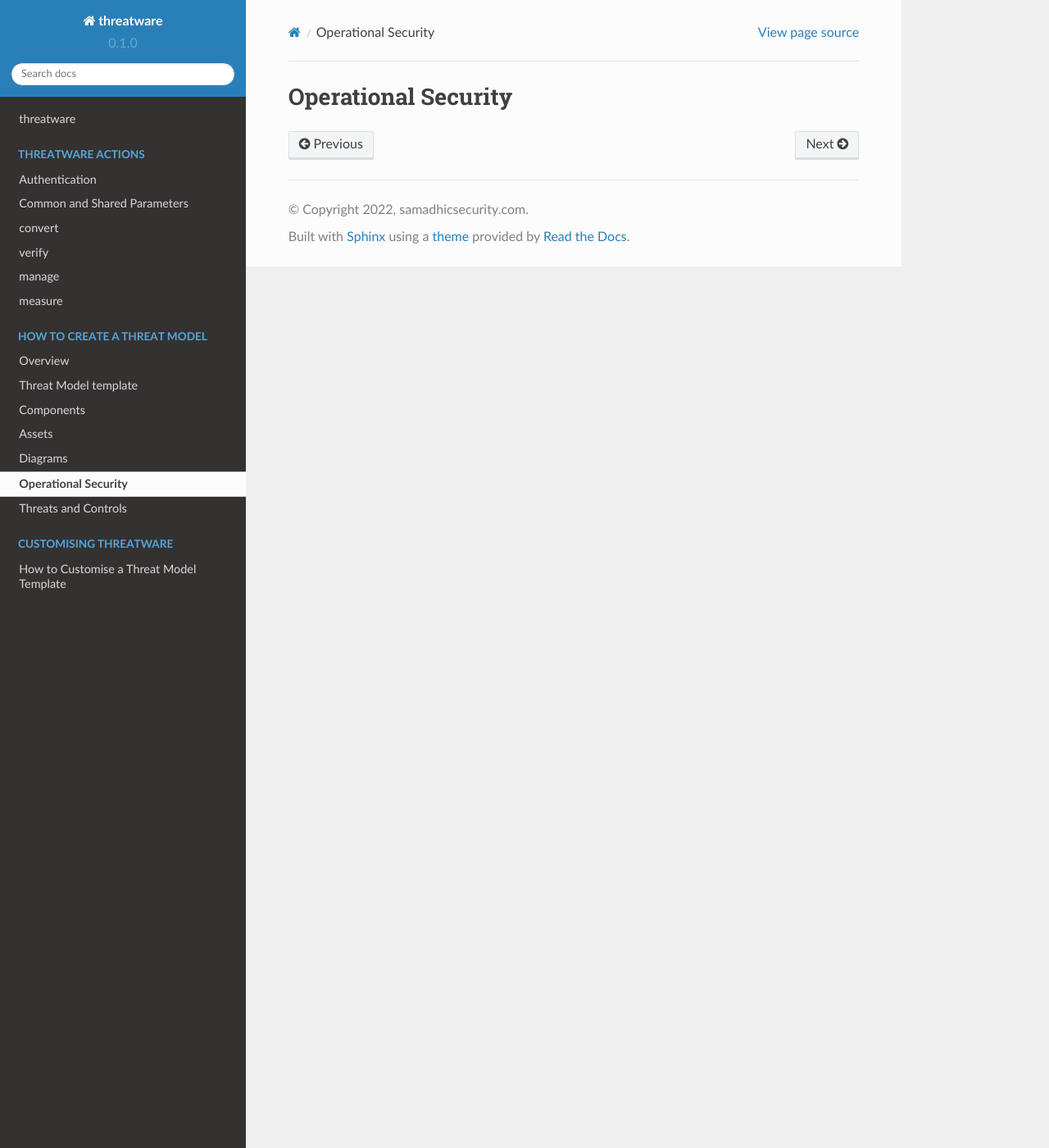
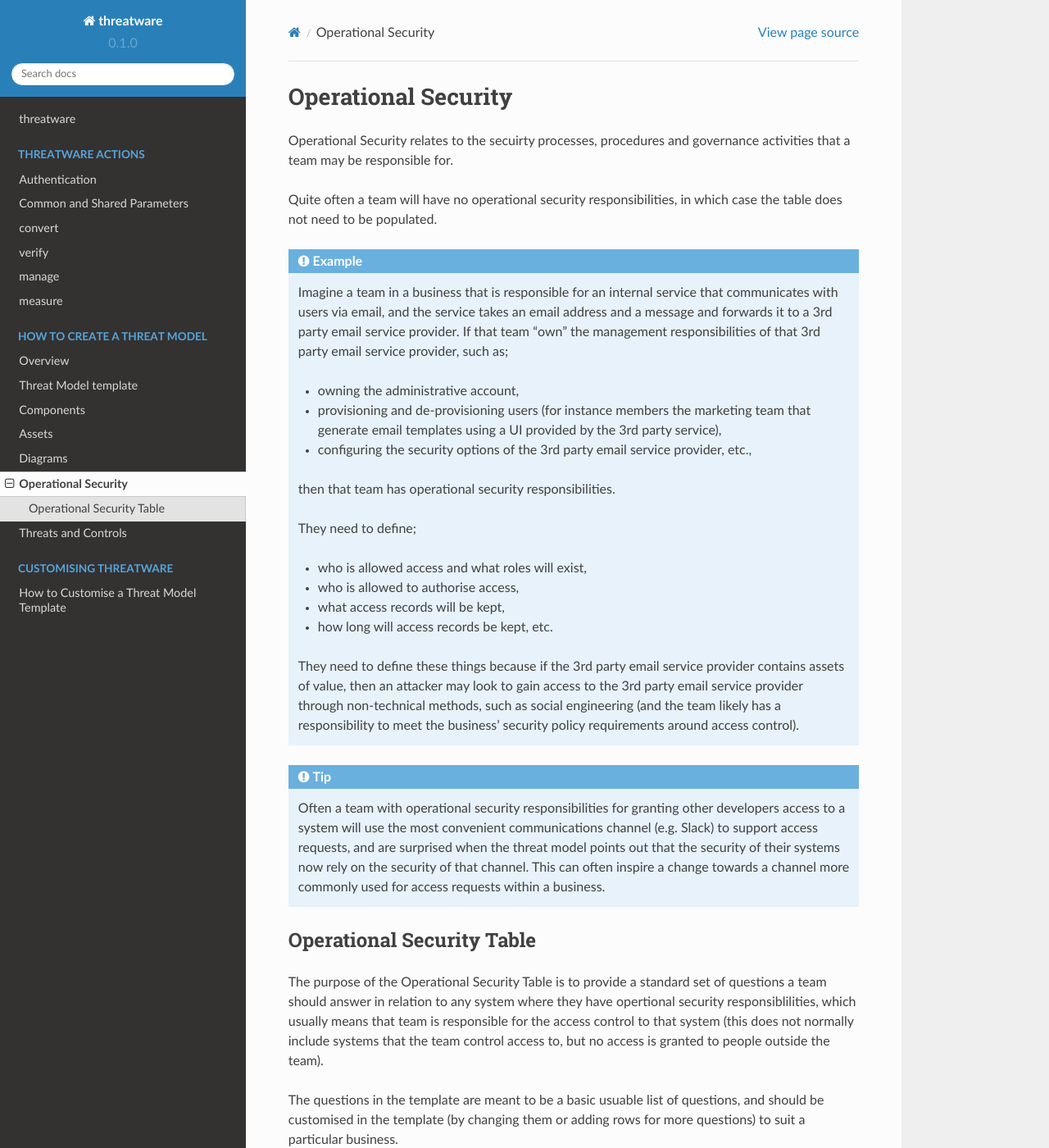
Before and after one commit to samadhicsec/threatware-docs, a Sphinx documentation site: the page built from docs/source/create/operations.md, in a window 1280 px wide and 1400 px high. Shown: the whole window at 82% size. Built offline with Sphinx 7.4.7 and the Read the Docs theme 2.0.0, drawn with Linux system fonts in a browser that asks for light colours; some of the changed text lies outside the part shown.

Commit message:
Added docs for Operational Security

```diff
--- a/docs/source/create/operations.md
+++ b/docs/source/create/operations.md
@@ -1 +1,42 @@
 # Operational Security
+
+Operational Security relates to the secuirty processes, procedures and governance activities that a team may be responsible for.
+
+Quite often a team will have no operational security responsibilities, in which case the table does not need to be populated.
+
+:::{admonition}  Example
+Imagine a team in a business that is responsible for an internal service that communicates with users via email, and the service takes an email address and a message and forwards it to a 3rd party email service provider.  If that team "own" the management responsibilities of that 3rd party email service provider, such as;
+- owning the administrative account,
+- provisioning and de-provisioning users (for instance members the marketing team that generate email templates using a UI provided by the 3rd party service),
+- configuring the security options of the 3rd party email service provider, etc.,
+
+then that team has operational security responsibilities.
+
+They need to define;
+- who is allowed access and what roles will exist,
+- who is allowed to authorise access,
+- what access records will be kept,
+- how long will access records be kept, etc.
+
+They need to define these things because if the 3rd party email service provider contains assets of value, then an attacker may look to gain access to the 3rd party email service provider through non-technical methods, such as social engineering (and the team likely has a responsibility to meet the business' security policy requirements around access control).
+:::
+
+:::{admonition} Tip
+Often a team with operational security responsibilities for granting other developers access to a system will use the most convenient communications channel (e.g. Slack) to support access requests, and are surprised when the threat model points out that the security of their systems now rely on the security of that channel.  This can often inspire a change towards a channel more commonly used for access requests within a business.
+:::
+
+## Operational Security Table
+
+The purpose of the Operational Security Table is to provide a standard set of questions a team should answer in relation to any system where they have opertional security responsiblilities, which usually means that team is responsible for the access control to that system (this does not normally include systems that the team control access to, but no access is granted to people outside the team).
+
+The questions in the template are meant to be a basic usuable list of questions, and should be customised in the template (by changing them or adding rows for more questions) to suit a particular business.
+
+The table can accomodate multiple operational security responsibilities by adding new **columns** to the right of the last column (i.e. resulting in multiple `Answers` columns).
+
+The table has the following columns:
+
+Questions
+:  The operational security questions a team should answer.  The question in the first row is usually to ask for a description of system the remaining operational security questions will relate to e.g. `What is the name of the system you team has operational responsibility for controlling access to?`.
+
+Answers
+:  Answer to the operational security question in the `Questions` column of that row.  If a team has no operational security responsibilities then all rows in this column should be left empty.
```
